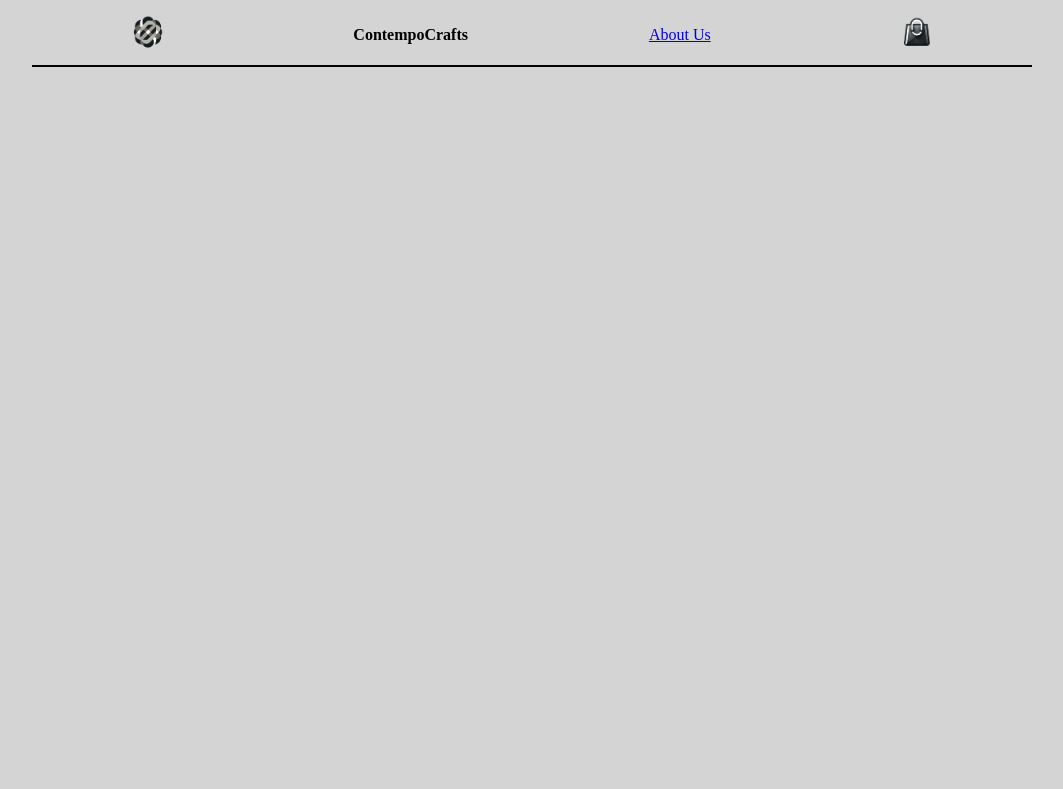
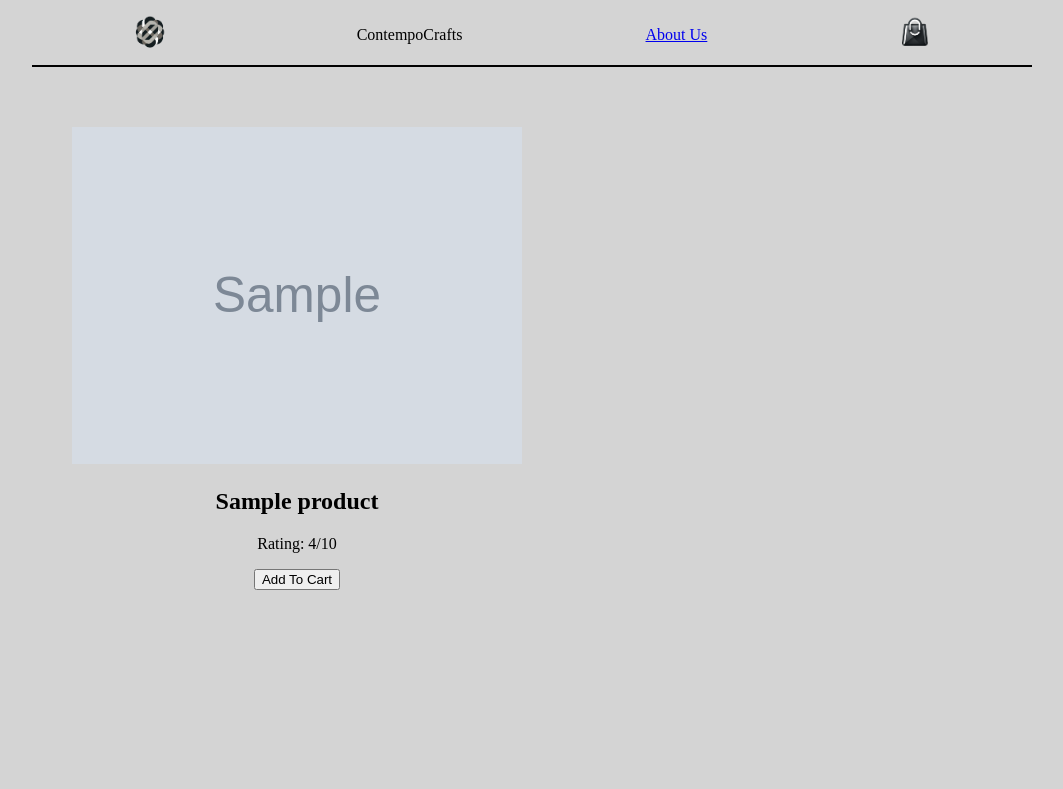
Before and after one commit to kjcioffi/django-ecommerce, a Django app: page / in a window 1280 px wide. Shown: the top 789 px of the page, without its empty margins (108-1171 px from the left). Before the commit the page ends 67 px from the top, so only its background shows below. Run offline with Django 5.2, Linux system fonts and the light colour scheme; tables that the repository leaves empty hold one stand-in row (values such as "Sample post"); grey boxes marked "Sample" are stand-in pictures.

Commit message:
Draft design created for Index ListView.

```diff
--- a/ecommerce/urls.py
+++ b/ecommerce/urls.py
@@ -16,9 +16,12 @@ Including another URLconf
 """
 from django.contrib import admin
 from django.urls import include, path
+from django.conf.urls.static import static
+
+from ecommerce import settings
 
 urlpatterns = [
     path('admin/', admin.site.urls),
     path('', include(('store.urls', 'store'), namespace='store')),
     path("__debug__/", include("debug_toolbar.urls")),
-]
+] + static(settings.MEDIA_URL, document_root=settings.MEDIA_ROOT)
--- /dev/null
+++ b/store/static/store/index.css
@@ -0,0 +1,17 @@
+.products {
+    display: grid;
+    grid-template: repeat(2, 1fr) / repeat(2, 1fr);
+    gap: 20px;
+    padding-inline: 40px;
+    padding-block: 40px;
+}
+
+.product {
+    margin-block-end: 100px;
+    text-align: center;
+}
+
+.product img {
+    width: 100%;
+    height: auto;
+}
--- a/store/templates/store/base.html
+++ b/store/templates/store/base.html
@@ -3,13 +3,14 @@
 <html lang="en">
     <head>
         <link rel="stylesheet" href="{% static 'store/base.css' %}">
+        {% block stylesheet %}{% endblock %}
         <meta name="viewport" content="width=device-width, initial-scale=1.0">
         <title>ContempoCrafts</title>
     </head>
     <body>
         <nav class="menu">
             <a href="{% url 'store:index' %}"><img id="logo" src="{% static 'store/images/logo.png' %}"></a>
-            <strong>ContempoCrafts</strong>
+            <aside>ContempoCrafts</aside>
             <a href="{% url 'store:index' %}">About Us</a>
             <a href="{% url 'store:index' %}"><img id="bag" src="{% static 'store/images/shopping_bag.png' %}"></a>
         </nav>
--- a/store/templates/store/index.html
+++ b/store/templates/store/index.html
@@ -1,5 +1,19 @@
 {% extends "store/base.html" %}
+{% load static %}
+
+    {% block stylesheet %}<link rel="stylesheet" href="{% static 'store/index.css' %}">{% endblock %}
 
 {% block content %}
-
+    <section class="products">
+    {% for product in product_list %}
+            <section class="product">
+                <img src="{{ product.image.url }}" alt="{{ product.name }}">
+                <div class="product-info">
+                    <h2 class="product-name">{{ product.name }}</h2>
+                    <p class="product-rating">Rating: {{ product.rating }}/10</p>
+                </div>
+                <button>Add To Cart</button>
+            </section>
+    {% endfor %}
+    </section>
 {% endblock %}
```
